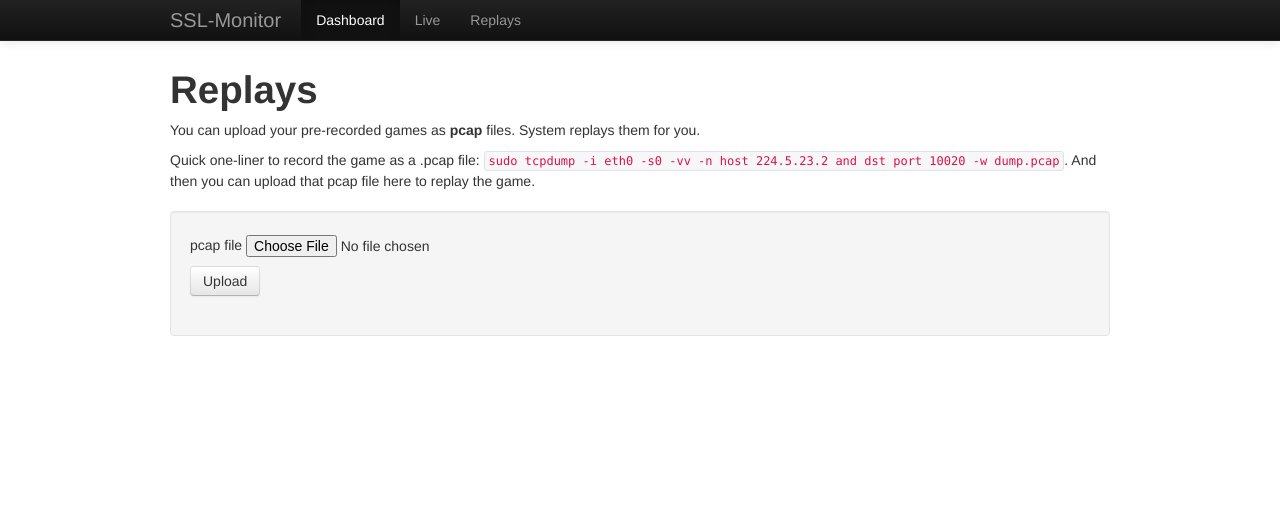
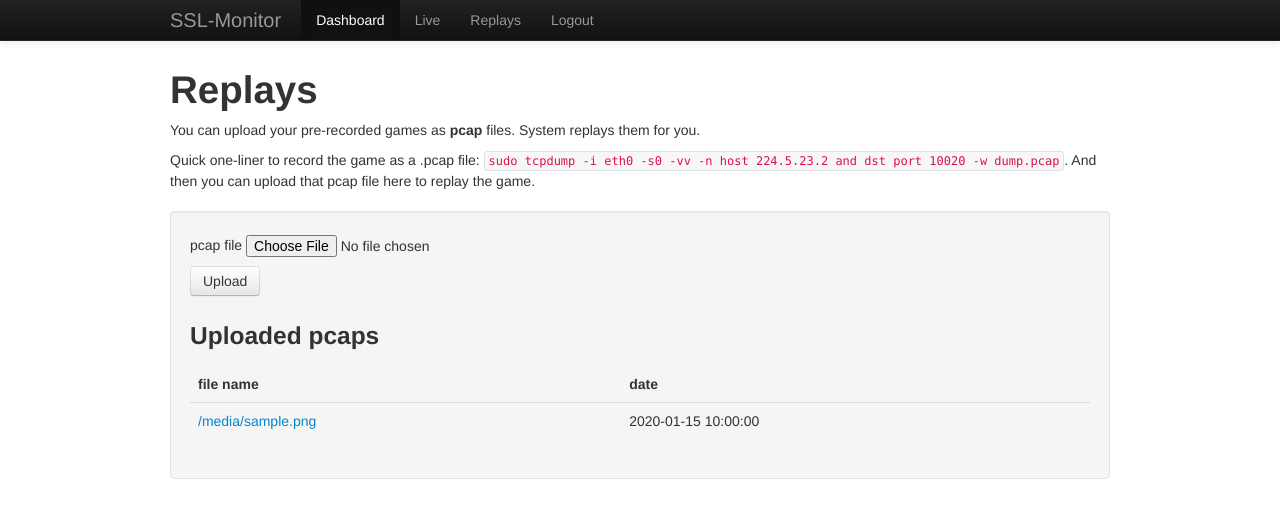
Before and after one commit to cad/ssl-monitor, a Flask app: page /ssl-monitor/replay/ in a window 1280 px wide. Shown: the top 518 px of the page. Run offline with Flask 2, Linux system fonts and the light colour scheme; the visitor is signed in with stand-in values (Sample User, id 1); a database or web service that is not in the repository returns one stand-in record (values such as "Sample title"); data that the repository does not hold is empty; some libraries are stand-ins or nearby versions.

Commit message:
logged in replay

```diff
--- a/webapp/app.py
+++ b/webapp/app.py
@@ -1,5 +1,6 @@
 import os
 import uuid
+import datetime
 
 from multiprocessing import Process
 
@@ -22,7 +23,7 @@ app.config['UPLOAD_FOLDER'] = UPLOAD_FOLDER
 app.config['MAX_CONTENT_LENGTH'] = 800 * 1024 * 1024
 
 dbc = MongoClient("127.0.0.1") # MongoDB Client
-
+db = dbc.ssl_monitor
 
 def allowed_file(filename):
     return '.' in filename and \
@@ -56,8 +57,12 @@ def index():
 @app.route("/ssl-monitor/dashboard/")
 @login_required
 def dashboard():
+    return redirect(url_for('index'))
     return "Dashboard Here! <br> User: %s" % session['user']
 
+@app.route("/ssl-monitor/live/", methods=['GET'])
+def live():
+    return render_template("live.html")
 
 @app.route("/ssl-monitor/replay/", methods=['POST', 'GET'])
 @login_required
@@ -68,19 +73,27 @@ def replay():
     if request.method == 'POST':
         file = request.files['file']
         if file and allowed_file(file.filename):
-            filename = secure_filename(str(session['uid']))
+            filename = secure_filename(str(uuid.uuid4().hex)+'.pcap')
             file_path = os.path.join(app.config['UPLOAD_FOLDER'], filename)
             file.save(file_path)
-            # saved
+            # pcap saved
+            pcap = {
+                'file_name':filename,
+                'file_path': file_path,
+                'uploader': session['user']['email'],
+                'uploaded_at': datetime.datetime.now(),
+            }
 
-            p = Process(target=spawn_capturer, args=(filename, file_path))
-            p.start()
-            print "Proccess has been spawned!"
+            db.uploads.insert(pcap)
+            # upload inserted to db
+            #p = Process(target=spawn_capturer, args=(filename, file_path))
+            #p.start()
+            #print "Proccess has been spawned!"
 
             return redirect(url_for('game',
                                     field_name=filename))
-
-    return render_template("replay.html")
+    pcaps = db.uploads.find(sort=[('$natural',-1)], limit=50) # last 50 pcaps in reverse order
+    return render_template("replay.html", games = pcaps)
 
 
 @app.route("/ssl-monitor/login/", methods=['POST', 'GET'])
@@ -136,6 +149,12 @@ def game(field_name=None):
     if request.method == 'GET':
         fieldname = field_name
         if field_name:
+            if request.args.get('replay', None) == '1':
+                file_name = field_name
+                file_path = os.path.join(app.config['UPLOAD_FOLDER'], field_name)
+                p = Process(target=spawn_capturer, args=(file_name, file_path))
+                p.start()
+
             return render_template("game.html", fieldname=fieldname)
 
     return "Bad request", 400
--- a/webapp/templates/base.html
+++ b/webapp/templates/base.html
@@ -45,6 +45,8 @@
               <li class="active"><a href="/ssl-monitor/">Dashboard</a></li>
               <li><a href="/ssl-monitor/live/">Live</a></li>
 	      <li><a href="/ssl-monitor/replay/">Replays</a></li>
+	      <li>{% if session.logged_in %}<a href="/ssl-monitor/logout/">Logout</a>{% else %}<a href="/ssl-monitor/login/" >Login</a>{% endif %}</li>
+	      <li>{% if not session.logged_in %}<a href="/ssl-monitor/register/">Register</a>{% endif %}</li>
             </ul>
           </div><!--/.nav-collapse -->
         </div>
--- /dev/null
+++ b/webapp/templates/live.html
@@ -0,0 +1,6 @@
+{% extends "base.html" %}
+
+
+{% block container %}
+<h1>Under Construction</h1>
+{% endblock container %}
--- a/webapp/templates/replay.html
+++ b/webapp/templates/replay.html
@@ -17,5 +17,28 @@
       <button type="submit" class="btn">Upload</button>
     </fieldset>
   </form>
+
+  <!-- Old Replays -->
+  <h3>Uploaded pcaps</h3>
+  <div id="replays">
+    <table class="table">
+      <thead>
+	<tr>
+	  <th>file name</th>
+	  <th>date</th>
+	</tr>
+      </thead>
+      <tbody>
+	{% for game in games %}
+	<tr>
+	  <td><a href="/ssl-monitor/game/{{ game['file_name'] }}?replay=1">{{ game['file_name'] }}</a></td>
+	  <td>{{ game['uploaded_at'] }}</td>
+	</tr>
+
+	{% endfor %}
+      </tbody>
+    </table>
+  </div><!-- #/replays -->
+
 </div>
 {% endblock container %}
```
